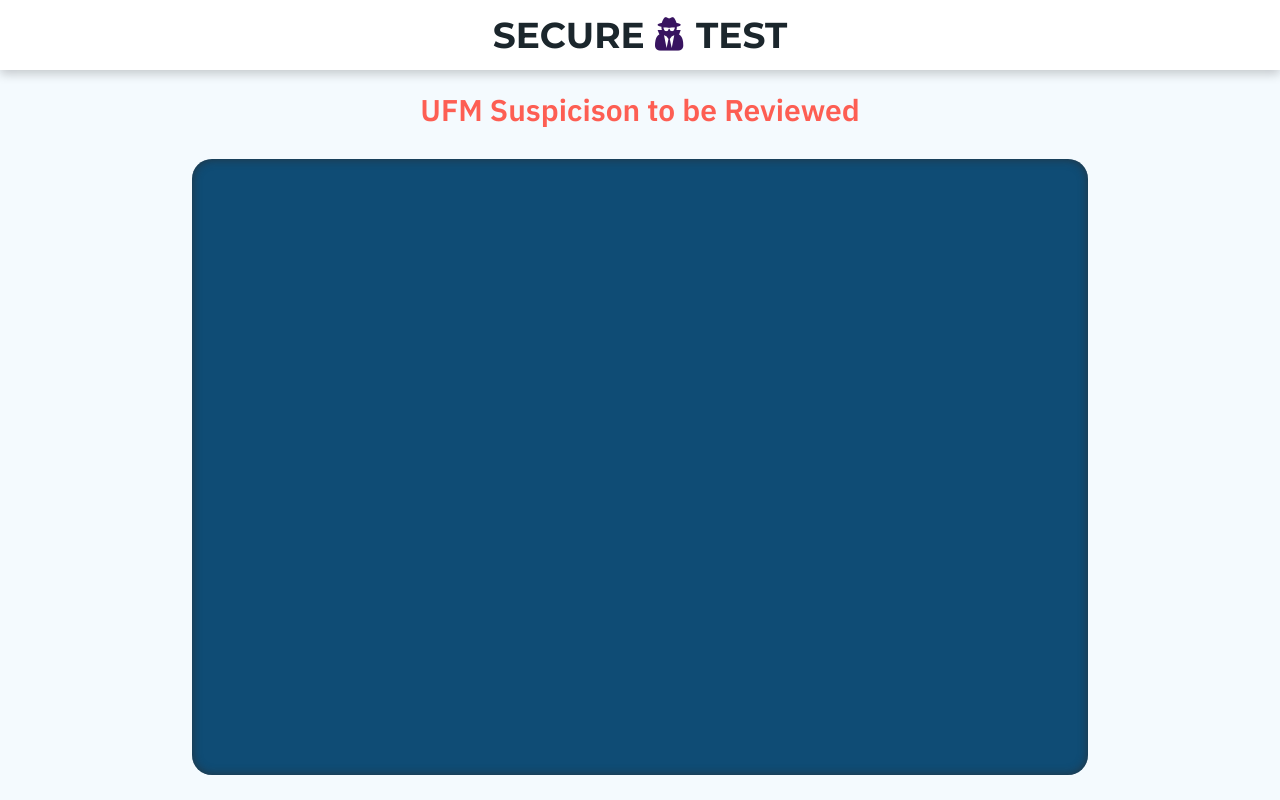
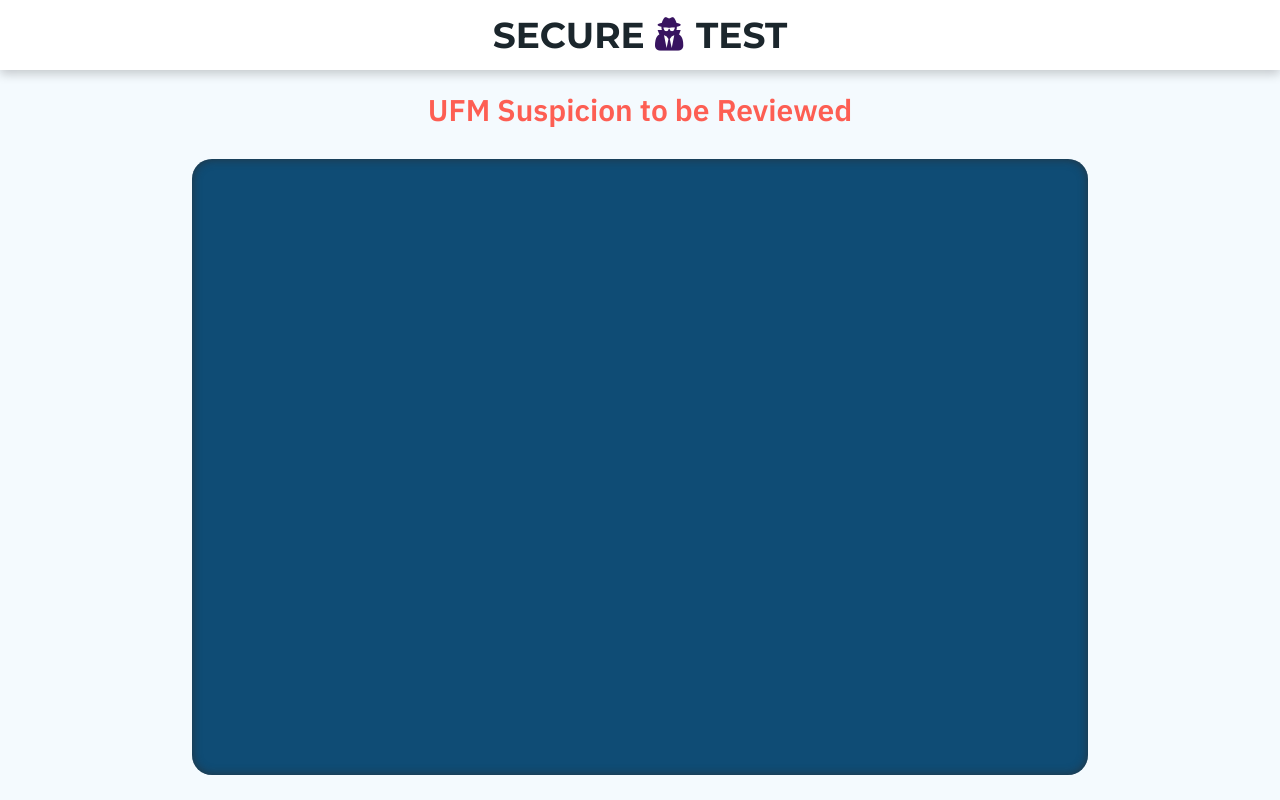
Before and after one commit to VishalKhurana/secureTest, a website: page public/index.html in a window 1280 px wide. Drawn offline with nearby package versions, Linux system fonts and the light colour scheme; some packages are replaced by stand-ins of ours; no server answers.

Commit message:
spellcheck

```diff
--- a/public/index.html
+++ b/public/index.html
@@ -2,6 +2,8 @@
 <html lang="en">
 <head>
     <meta charset="UTF-8">
+
+    <link rel="shortcut icon" href="favicon.ico">
     <meta name="viewport" content="width=device-width, initial-scale=1.0">
     <meta http-equiv="X-UA-Compatible" content="ie=edge">
     <title>SecureTest | Exam Cell</title>
@@ -11,7 +13,7 @@
 </head>
 <body>
     <h1> <span>SECURE <i class="fa fa-user-secret" aria-hidden="true"></i> TEST</span></h1>
-    <h2>UFM Suspicison to be Reviewed</h2>
+    <h2>UFM Suspicion to be Reviewed</h2>
     <div class="container-fluid" id="div_">
         <!-- <div class="row">
             <div class="col-lg-12">
```
